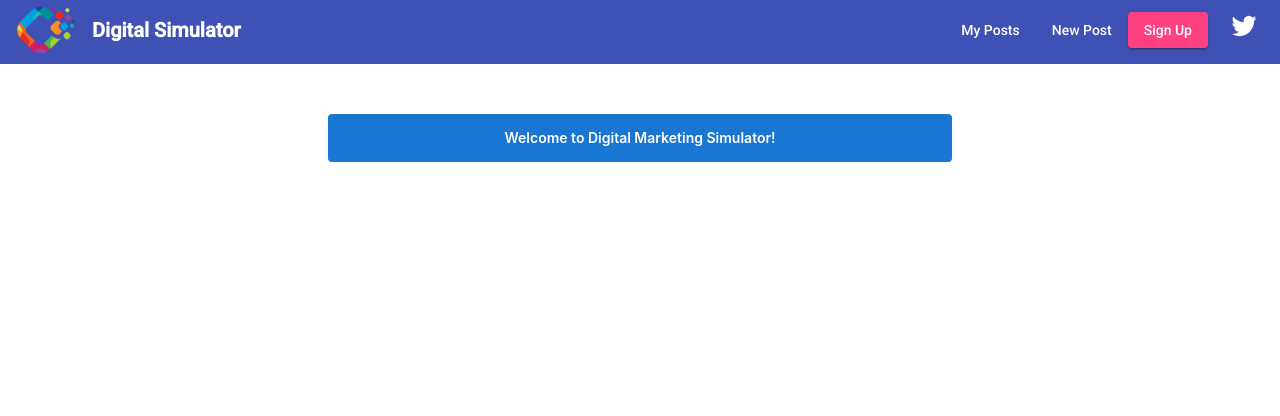
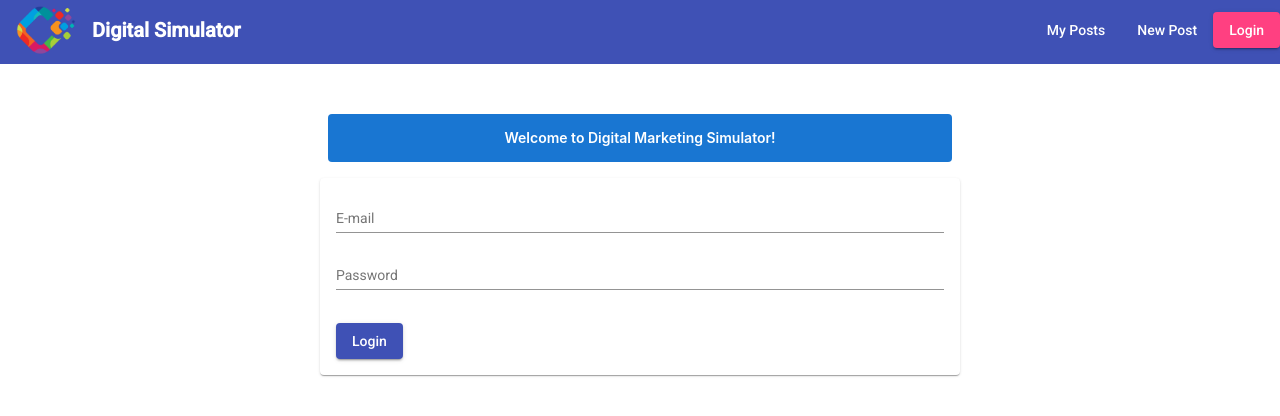
Before and after one commit to athmekr/digital-simulator, an Angular app: page /login in a window 1280 px wide. Before the commit this address led to /. Shown: the top 416 px of the page. Built offline with nearby package versions, Linux system fonts and the light colour scheme.

Commit message:
Created Login Component

```diff
--- a/src/app/app-routing.module.ts
+++ b/src/app/app-routing.module.ts
@@ -3,11 +3,13 @@
 import { RouterModule, Routes } from '@angular/router';
 import { PostListComponent } from './posts/post-list/post-list.component';
 import { PostCreateComponent } from './posts/post-create/post-create.component';
+import { LoginComponent } from './auth/login/login.component';
 
 const routes: Routes = [
   { path: '', component: PostListComponent },
   { path: 'create', component: PostCreateComponent },
-  { path: 'edit/:postId', component: PostCreateComponent }
+  { path: 'edit/:postId', component: PostCreateComponent },
+  { path: 'login', component: LoginComponent }
 ];
 
 @NgModule({
--- /dev/null
+++ b/src/app/auth/login/login.component.css
@@ -0,0 +1,11 @@
+.login-card {
+  margin: auto;
+}
+
+mat-form-field,textarea {
+  width: 100%;
+}
+
+mat-spinner {
+  margin: auto;
+}
--- /dev/null
+++ b/src/app/auth/login/login.component.html
@@ -0,0 +1,18 @@
+<mat-card class="login-card">
+  <mat-spinner *ngIf="isLoading"></mat-spinner>
+  <form *ngIf="!isLoading">
+    <mat-form-field>
+      <mat-label>E-mail</mat-label>
+      <input matInput type="email">
+      <mat-error *ngIf="">Please enter a valid email.</mat-error>
+    </mat-form-field>
+    <br>
+    <mat-form-field class="post-create-form-field">
+      <mat-label>Password</mat-label>
+      <input matInput type="password">
+      <mat-error *ngIf="">Please enter a valid password</mat-error>
+    </mat-form-field>
+    <br><br>
+    <button mat-raised-button color= "primary" type="submit">Login</button>
+  </form>
+</mat-card>
--- /dev/null
+++ b/src/app/auth/login/login.component.ts
@@ -0,0 +1,14 @@
+import { Component, OnInit } from '@angular/core';
+
+@Component({
+  //selector: 'selector-name',
+  templateUrl: './login.component.html',
+  styleUrls: ['./login.component.css']
+})
+
+export class LoginComponent implements OnInit {
+  constructor() { }
+  isLoading = false;
+
+  ngOnInit() { }
+}
--- a/src/app/header/header.component.html
+++ b/src/app/header/header.component.html
@@ -11,13 +11,13 @@
 
     <a mat-button routerLink="/">My Posts</a>
     <a mat-button routerLink="/create" routerLinkActive="mat-warn">New Post</a>
-    <a mat-raised-button color="accent" routerLink="">Sign Up</a>
+    <a mat-raised-button routerLink="/login" color="accent">Login</a>
 
-    <a aria-label="Angular on twitter" target="_blank" rel="noopener" href="https://twitter.com/athmekr" title="Twitter">
+    <!-- <a aria-label="Angular on twitter" target="_blank" rel="noopener" href="https://twitter.com/athmekr" title="Twitter">
       <svg id="twitter-logo" height="24" data-name="Logo" xmlns="http://www.w3.org/2000/svg" viewBox="0 0 400 400">
         <rect width="400" height="400" fill="none"/>
         <path d="M153.62,301.59c94.34,0,145.94-78.16,145.94-145.94,0-2.22,0-4.43-.15-6.63A104.36,104.36,0,0,0,325,122.47a102.38,102.38,0,0,1-29.46,8.07,51.47,51.47,0,0,0,22.55-28.37,102.79,102.79,0,0,1-32.57,12.45,51.34,51.34,0,0,0-87.41,46.78A145.62,145.62,0,0,1,92.4,107.81a51.33,51.33,0,0,0,15.88,68.47A50.91,50.91,0,0,1,85,169.86c0,.21,0,.43,0,.65a51.31,51.31,0,0,0,41.15,50.28,51.21,51.21,0,0,1-23.16.88,51.35,51.35,0,0,0,47.92,35.62,102.92,102.92,0,0,1-63.7,22A104.41,104.41,0,0,1,75,278.55a145.21,145.21,0,0,0,78.62,23" fill="#fff"/>
       </svg>
-    </a>
+    </a> -->
   </div>
 </mat-toolbar>
```
Also changed, not shown: src/app/app.module.ts (+5 -4 lines).
